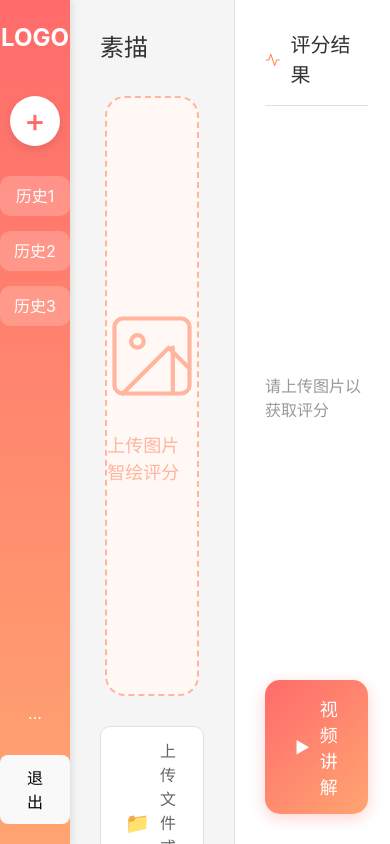
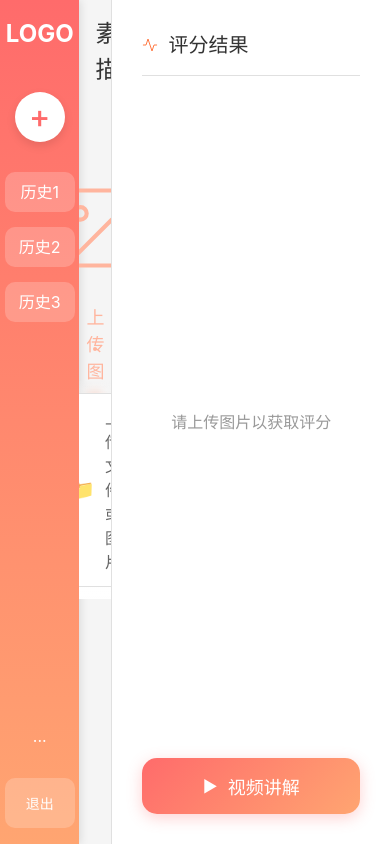
Before and after one commit to STRAWBERRYCAKE-GIT/zhihui, a React (Vite) app in the folder frontend/: page / in a window 390 px wide. Built offline with nearby package versions, Linux system fonts and the light colour scheme; sample sign-in values are in the browser's storage.

Commit message:
解决底部上传按钮消失问题，优化布局

```diff
--- a/frontend/src/App.css
+++ b/frontend/src/App.css
@@ -393,3 +393,108 @@ exit-button {
 .video-icon {
   font-size: 16px;
 }
+
+/* 修复：缺失的 .exit-button 基础样式（原先误写为 exit-button 无点） */
+.exit-button {
+  width: 70px;
+  height: 50px;
+  border-radius: 10px;
+  background-color: rgba(255, 255, 255, 0.2);
+  border: none;
+  color: white;
+  cursor: pointer;
+  transition: all 0.3s ease;
+  font-size: 14px;
+  white-space: nowrap;
+  display: flex;
+  align-items: center;
+  justify-content: center;
+}
+
+/* =================== 响应式与兼容性修复（追加覆盖） =================== */
+:root {
+  --sidebar-w: 120px;
+  --content-max-w: 900px;
+  --score-panel-min: 320px;
+  --score-panel-ideal: 28vw;
+  --score-panel-max: 480px;
+  --page-padding: 30px;
+}
+
+/* 1) 使用 dvh 避免移动端/不同浏览器对 100vh 的差异，同时让页面可纵向滚动 */
+.app-container {
+  height: 100dvh;
+  width: 100%;
+}
+
+/* 2) 主内容可滚动，防止因固定高度导致底部按钮被裁切 */
+.main-content {
+  overflow-y: auto;
+}
+
+/* 3) 统一中间画布区域与图片区域的尺寸策略，避免固定像素在不同缩放下变形或溢出 */
+.upload-placeholder,
+.uploaded-image {
+  width: min(90vw, var(--content-max-w));
+  max-width: 100%;
+  aspect-ratio: 4 / 3; /* 保持稳定比例 */
+  height: auto; /* 随宽度自适应 */
+  max-height: calc(100dvh - 280px); /* 预留顶部标题、底部按钮空间，避免溢出 */
+}
+
+/* 旧规则中对 .uploaded-image 的固定宽高覆盖为上面自适应策略 */
+.uploaded-image {
+  object-fit: contain;
+}
+
+/* 4) 右侧评分面板采用 clamp 保持跨分辨率一致的宽度表现 */
+.score-panel {
+  width: clamp(var(--score-panel-min), var(--score-panel-ideal), var(--score-panel-max));
+}
+
+/* 5) 底部上传按钮容器吸附在可视区域底部，避免滚动时被遮挡/消失 */
+.upload-button-container {
+  position: sticky;
+  bottom: 0;
+  padding: 12px;
+  background: linear-gradient(180deg, rgba(255,255,255,0) 0%, rgba(255,255,255,0.9) 40%, #fff 100%);
+  backdrop-filter: saturate(120%) blur(4px);
+  z-index: 10; /* 确保不被图片覆盖 */
+}
+
+/* 6) 小屏优化：减小侧栏和内边距，确保主要内容留白充足 */
+@media (max-width: 1024px) {
+  .sidebar {
+    width: 96px;
+  }
+  .main-content {
+    padding: 20px;
+  }
+}
+
+@media (max-width: 768px) {
+  :root {
+    --page-padding: 16px;
+  }
+  .sidebar {
+    width: 80px;
+    padding: 16px 0;
+  }
+  .main-content {
+    padding: var(--page-padding);
+  }
+  .score-panel {
+    width: clamp(280px, 34vw, 420px);
+  }
+  .upload-button {
+    width: 100%;
+    justify-content: center;
+  }
+}
+
+/* 7) 防止水平溢出导致页面缩放异常 */
+html, body {
+  width: 100%;
+  max-width: 100%;
+  overflow-x: hidden;
+}
```
